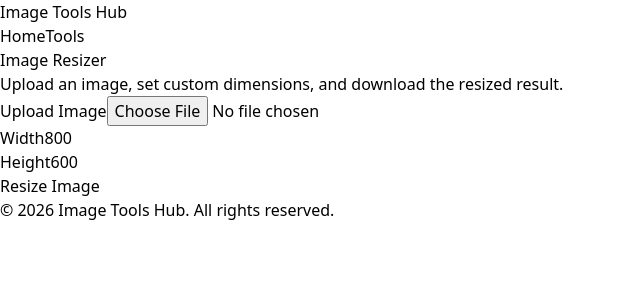
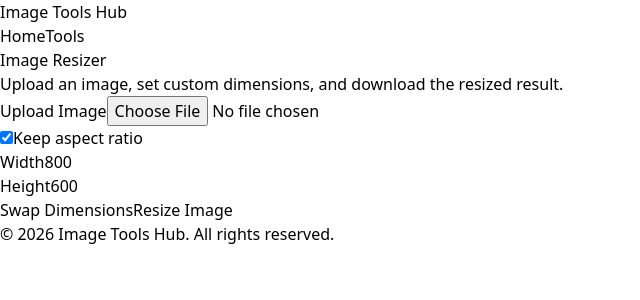
Before and after one commit to Mousa-Ahmed0/Tools-Hub, a Next.js app in the folder image-tools-app/: page /tools/image-resizer in a window 1280 px wide. Shown: the top 300 px of the page, without its empty margins (0-640 px from the left). Built offline with nearby package versions, Linux system fonts and the light colour scheme.

Commit message:
feat: improve image resizer with aspect ratio, swap, and smart filename

```diff
--- a/image-tools-app/app/tools/image-resizer/page.tsx
+++ b/image-tools-app/app/tools/image-resizer/page.tsx
@@ -9,17 +9,73 @@ export default function ImageResizerPage() {
   const [resizedImage, setResizedImage] = useState<string>("");
   const [width, setWidth] = useState<string>("800");
   const [height, setHeight] = useState<string>("600");
+  const [originalWidth, setOriginalWidth] = useState<number | null>(null);
+  const [originalHeight, setOriginalHeight] = useState<number | null>(null);
+  const [keepAspectRatio, setKeepAspectRatio] = useState(true);
   const [loading, setLoading] = useState(false);
   const [error, setError] = useState("");
+  const [downloadFileName, setDownloadFileName] = useState("resized-image.png");
 
   function handleFileChange(event: ChangeEvent<HTMLInputElement>) {
     const selectedFile = event.target.files?.[0];
     if (!selectedFile) return;
 
+    const objectUrl = URL.createObjectURL(selectedFile);
+    const img = new Image();
+
+    img.onload = () => {
+      setOriginalWidth(img.width);
+      setOriginalHeight(img.height);
+      setWidth(String(img.width));
+      setHeight(String(img.height));
+    };
+
+    img.src = objectUrl;
+
     setFile(selectedFile);
-    setPreview(URL.createObjectURL(selectedFile));
+    setPreview(objectUrl);
     setResizedImage("");
     setError("");
+
+    const originalName = selectedFile.name.replace(/\.[^/.]+$/, "");
+    setDownloadFileName(`${originalName}-resized.png`);
+  }
+
+  function handleWidthChange(value: string) {
+    setWidth(value);
+
+    if (!keepAspectRatio || !originalWidth || !originalHeight) return;
+    if (!value) {
+      setHeight("");
+      return;
+    }
+
+    const nextWidth = Number(value);
+    if (!nextWidth || nextWidth <= 0) return;
+
+    const nextHeight = Math.round((nextWidth * originalHeight) / originalWidth);
+    setHeight(String(nextHeight));
+  }
+
+  function handleHeightChange(value: string) {
+    setHeight(value);
+
+    if (!keepAspectRatio || !originalWidth || !originalHeight) return;
+    if (!value) {
+      setWidth("");
+      return;
+    }
+
+    const nextHeight = Number(value);
+    if (!nextHeight || nextHeight <= 0) return;
+
+    const nextWidth = Math.round((nextHeight * originalWidth) / originalHeight);
+    setWidth(String(nextWidth));
+  }
+
+  function handleSwapDimensions() {
+    setWidth(height);
+    setHeight(width);
   }
 
   async function handleResize() {
@@ -41,6 +97,10 @@ export default function ImageResizerPage() {
       setError("");
 
       const result = await resizeImage(file, parsedWidth, parsedHeight);
+
+      const originalName = file.name.replace(/\.[^/.]+$/, "");
+      setDownloadFileName(`${originalName}-${parsedWidth}x${parsedHeight}.png`);
+
       setResizedImage(result);
     } catch {
       setError("Something went wrong while resizing the image.");
@@ -72,6 +132,31 @@ export default function ImageResizerPage() {
               className="block w-full text-sm text-gray-700 file:mr-4 file:rounded-lg file:border-0 file:bg-black file:px-4 file:py-2 file:text-sm file:font-medium file:text-white hover:file:opacity-90"
             />
 
+            {originalWidth && originalHeight && (
+              <div className="mt-4 rounded-xl border border-gray-200 bg-white px-4 py-3 text-sm text-gray-700">
+                Original size:{" "}
+                <span className="font-semibold">
+                  {originalWidth} × {originalHeight}px
+                </span>
+              </div>
+            )}
+
+            <div className="mt-4 flex items-center gap-3">
+              <input
+                id="keep-aspect-ratio"
+                type="checkbox"
+                checked={keepAspectRatio}
+                onChange={(e) => setKeepAspectRatio(e.target.checked)}
+                className="h-4 w-4 rounded border-gray-300"
+              />
+              <label
+                htmlFor="keep-aspect-ratio"
+                className="text-sm font-medium text-gray-700"
+              >
+                Keep aspect ratio
+              </label>
+            </div>
+
             <div className="mt-6 grid gap-4 sm:grid-cols-2">
               <div>
                 <label className="mb-2 block text-sm font-semibold text-gray-900">
@@ -80,7 +165,7 @@ export default function ImageResizerPage() {
                 <input
                   type="number"
                   value={width}
-                  onChange={(e) => setWidth(e.target.value)}
+                  onChange={(e) => handleWidthChange(e.target.value)}
                   className="w-full rounded-xl border border-gray-300 bg-white px-4 py-3 text-sm outline-none transition focus:border-gray-900"
                 />
               </div>
@@ -92,13 +177,21 @@ export default function ImageResizerPage() {
                 <input
                   type="number"
                   value={height}
-                  onChange={(e) => setHeight(e.target.value)}
+                  onChange={(e) => handleHeightChange(e.target.value)}
                   className="w-full rounded-xl border border-gray-300 bg-white px-4 py-3 text-sm outline-none transition focus:border-gray-900"
                 />
               </div>
             </div>
 
-            <div className="mt-6">
+            <div className="mt-4 flex flex-wrap gap-3">
+              <button
+                type="button"
+                onClick={handleSwapDimensions}
+                className="inline-flex rounded-xl border border-gray-300 px-5 py-3 text-sm font-semibold text-gray-900 transition hover:bg-gray-50"
+              >
+                Swap Dimensions
+              </button>
+
               <button
                 onClick={handleResize}
                 className="inline-flex rounded-xl bg-black px-5 py-3 text-sm font-semibold text-white transition hover:opacity-90"
@@ -141,7 +234,7 @@ export default function ImageResizerPage() {
                   <div className="mt-4">
                     <a
                       href={resizedImage}
-                      download="resized-image.png"
+                      download={downloadFileName}
                       className="inline-flex rounded-xl border border-gray-300 px-5 py-3 text-sm font-semibold text-gray-900 transition hover:bg-gray-50"
                     >
                       Download Resized Image
```
